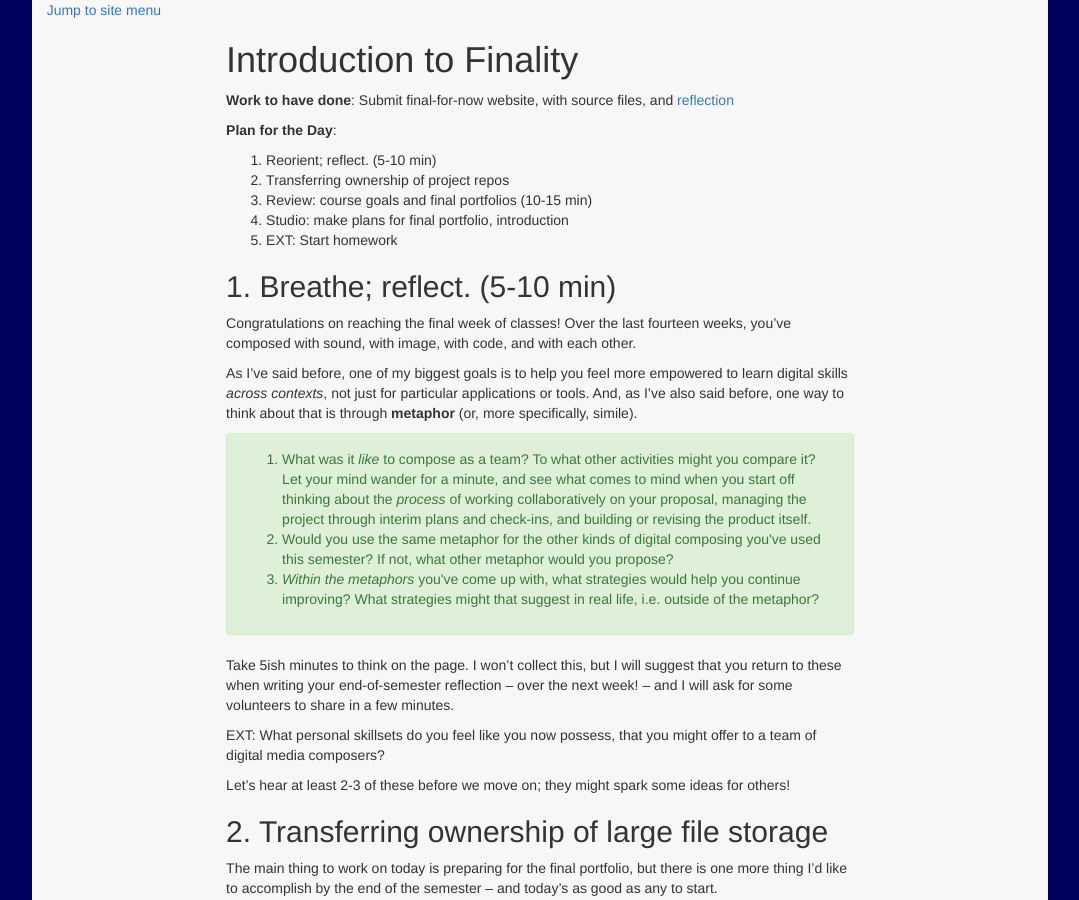
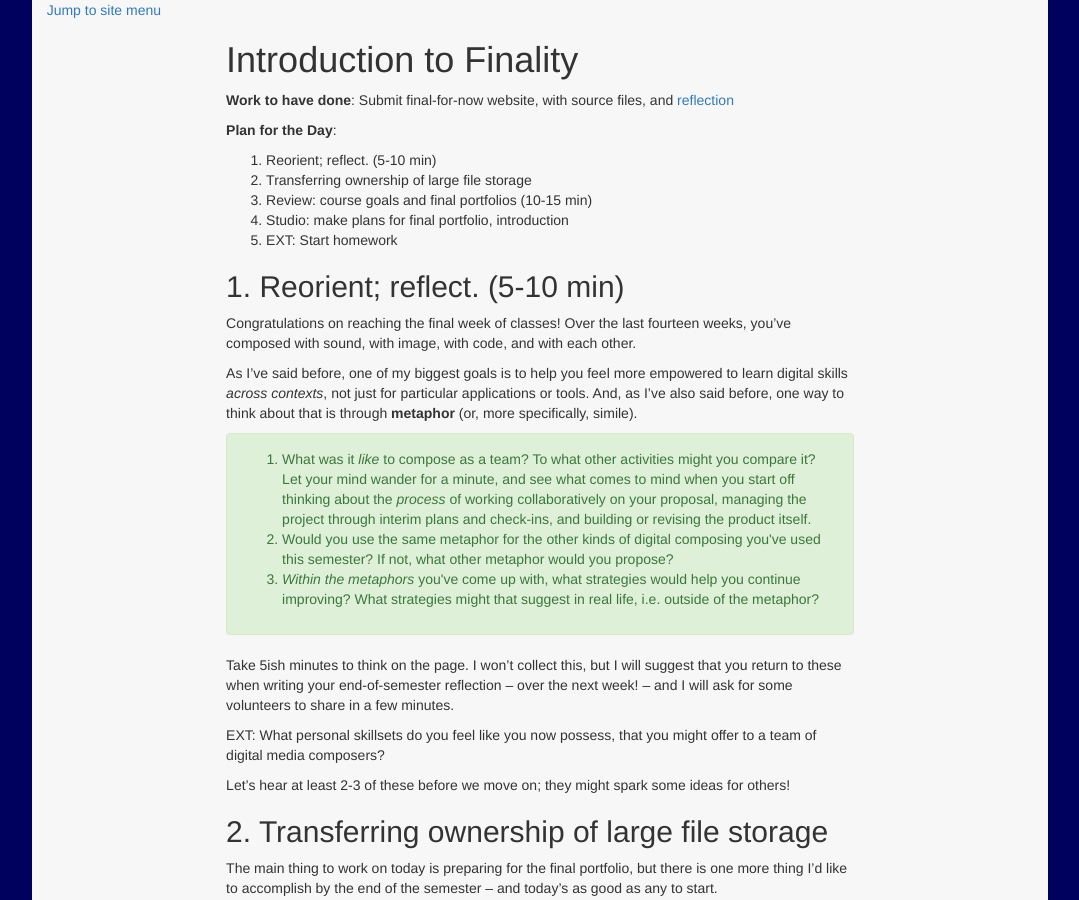
Before and after one commit to benmiller314/cdm2019fall, a Jekyll site: the page built from plans/lesson-26.md, in a window 1280 px wide and 900 px high. Shown: the whole window, without its empty margins (100-1179 px from the left). Built offline with Jekyll 4.4.1, drawn with Linux system fonts in a browser that asks for light colours; our own code applies the rules of GitHub Pages for plain Markdown files.

Commit message:
fix headings
make them match between the upper outline and the lower

```diff
--- a/plans/lesson-26.md
+++ b/plans/lesson-26.md
@@ -8,13 +8,13 @@ layout: bottomnav
 
 **Plan for the Day**:
 1. Reorient; reflect. (5-10 min)<!-- metaphors for learning -->
-3. Transferring ownership of project repos
-2. Review: course goals and final portfolios (10-15 min)
+2. Transferring ownership of large file storage
+3. Review: course goals and final portfolios (10-15 min)
 4. Studio: make plans for final portfolio, introduction
 5. EXT: Start homework
 
 
-## 1. Breathe; reflect. (5-10 min)
+## 1. Reorient; reflect. (5-10 min)
 
 Congratulations on reaching the final week of classes! Over the last fourteen weeks, you've composed with sound, with image, with code, and with each other.
 
```
